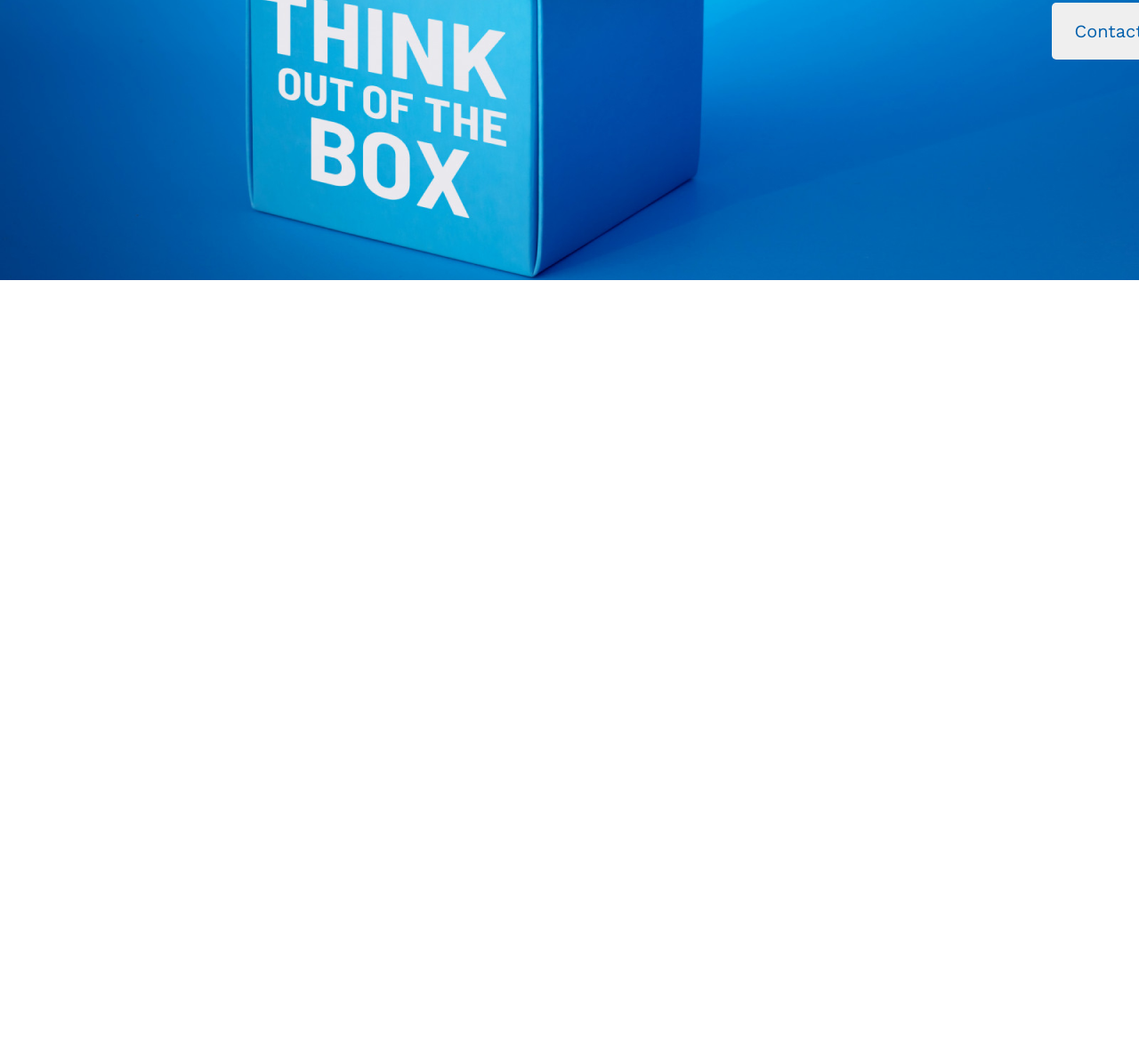
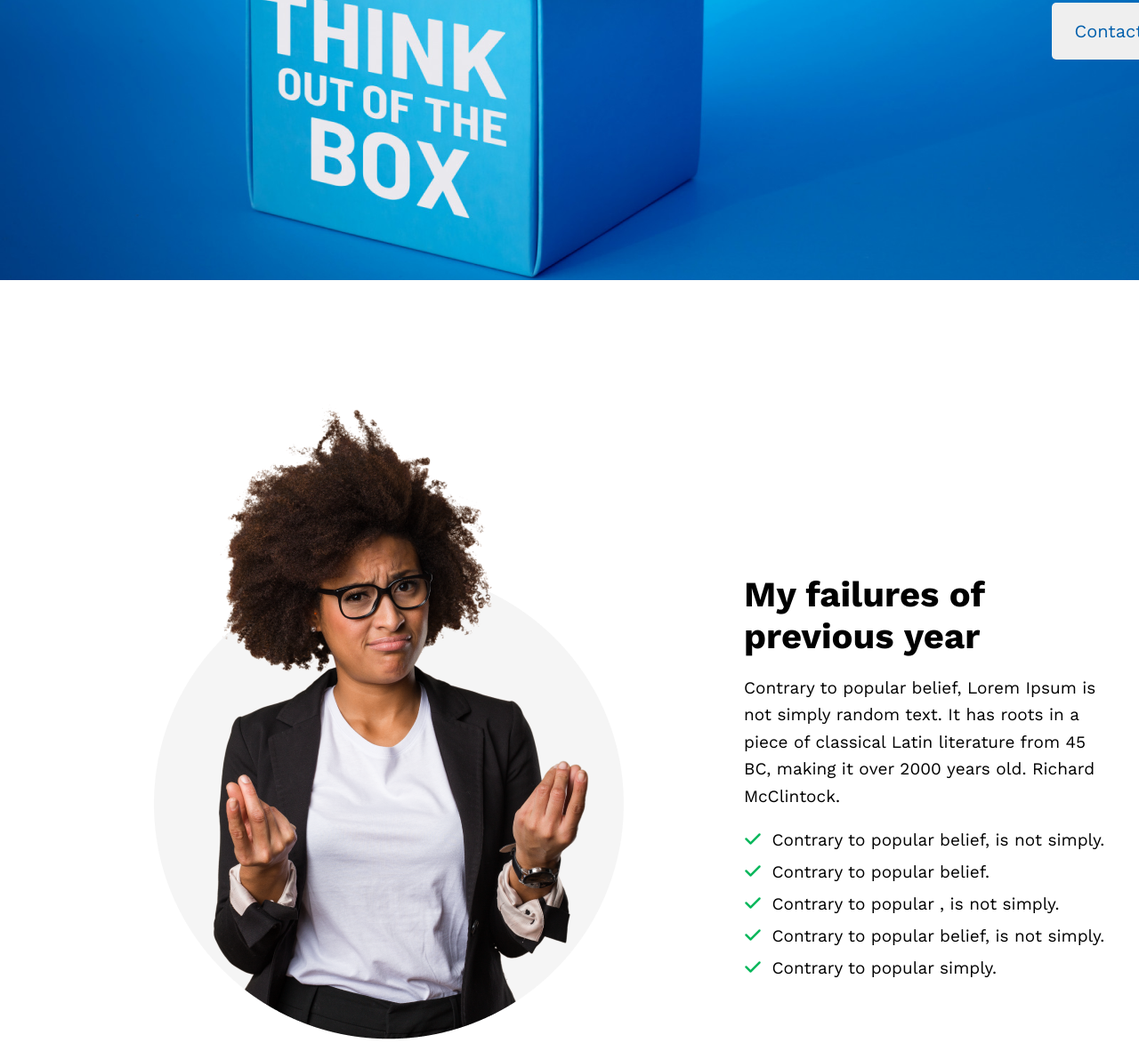
Before and after one commit to imAlid/first-assignment, a plain HTML site: page index.html in a window 1280 px wide. Shown: the part 493-1666 px from the top of the page at 89% size. Before the commit the page ends 808 px from the top, so only its background shows below. Drawn offline with nearby package versions, Linux system fonts and the light colour scheme.

Commit message:
added previous year section

```diff
--- a/index.html
+++ b/index.html
@@ -1,13 +1,18 @@
 <!DOCTYPE html>
 <html lang="en">
+
 <head>
    <meta charset="UTF-8">
    <meta http-equiv="X-UA-Compatible" content="IE=edge">
    <meta name="viewport" content="width=device-width, initial-scale=1.0">
    <title>first-assignment</title>
    <link rel="stylesheet" href="style.css">
-   <link rel="preconnect" href="https://fonts.googleapis.com"><link rel="preconnect" href="https://fonts.gstatic.com" crossorigin><link href="https://fonts.googleapis.com/css2?family=Work+Sans:wght@400;700&display=swap" rel="stylesheet">
+   <link rel="preconnect" href="https://fonts.googleapis.com">
+   <link rel="preconnect" href="https://fonts.gstatic.com" crossorigin>
+   <link href="https://fonts.googleapis.com/css2?family=Work+Sans:wght@400;700&display=swap" rel="stylesheet">
+   <link rel="stylesheet" href="https://cdnjs.cloudflare.com/ajax/libs/font-awesome/6.2.1/css/all.min.css">
 </head>
+
 <body>
    <section class="banner">
 
@@ -26,9 +31,32 @@
    </section>
    <main>
       <section class="previous-year">
+         <div class="previous-year-contian">
 
+            <div class="previous-year-img">
+               <img src="images/person.png" alt="img">
+            </div>
+
+
+            <div class="previous-year-text">
+               <h2 class="previous-year-header">My failures of previous year</h2>
+               <div class="">
+               <p class="previous-year-paragraph">Contrary to popular belief, Lorem Ipsum is not simply random text. It has roots in a piece of
+                  classical
+                  Latin literature from 45 BC, making it over 2000 years old. Richard McClintock.</p>
+               <div class="previous-year-list">
+                  <p> <i class="fa-solid fa-check"></i> Contrary to popular belief, is not simply.</p>
+               <p> <i class="fa-solid fa-check"></i> Contrary to popular belief.</p>
+               <p> <i class="fa-solid fa-check"></i> Contrary to popular , is not simply.</p>
+               <p> <i class="fa-solid fa-check"></i> Contrary to popular belief, is not simply.</p>
+               <p> <i class="fa-solid fa-check"></i> Contrary to popular simply.</p>
+               </div>
+               </div>
+            </div>
+         </div>
       </section>
    </main>
    <footer></footer>
 </body>
+
 </html>
--- a/style.css
+++ b/style.css
@@ -39,3 +39,46 @@
 }
 
 /* previous year Styles */
+
+.previys-year{
+   margin-top: 130px;
+}
+.previous-year-contian {
+   display: flex;
+   margin-top: 130px;
+}
+.previous-year-text{
+   width: 416px;
+   margin-left: 117px;
+   margin-top: 200px;
+}
+.fa-solid{
+   color: rgb(4, 183, 91);
+   font-size: 20px;
+   margin-right: 5px;
+}
+
+.previous-year-header{
+   font-size: 40px;
+   font-weight: 700px;
+   margin-bottom: 20px;
+
+}
+
+.previous-year-paragraph{
+
+}
+
+.previous-year-paragraph{
+   font-size: 19px;
+   line-height: 1.6;
+   margin-bottom: 16px;
+}
+.previous-year-list{
+   font-size: 19px;
+   line-height: 1.9;
+}
+
+.previous-year-img{
+   margin-left: 150px;
+}
```
Lines whose indentation alone changed are shown as unchanged.
